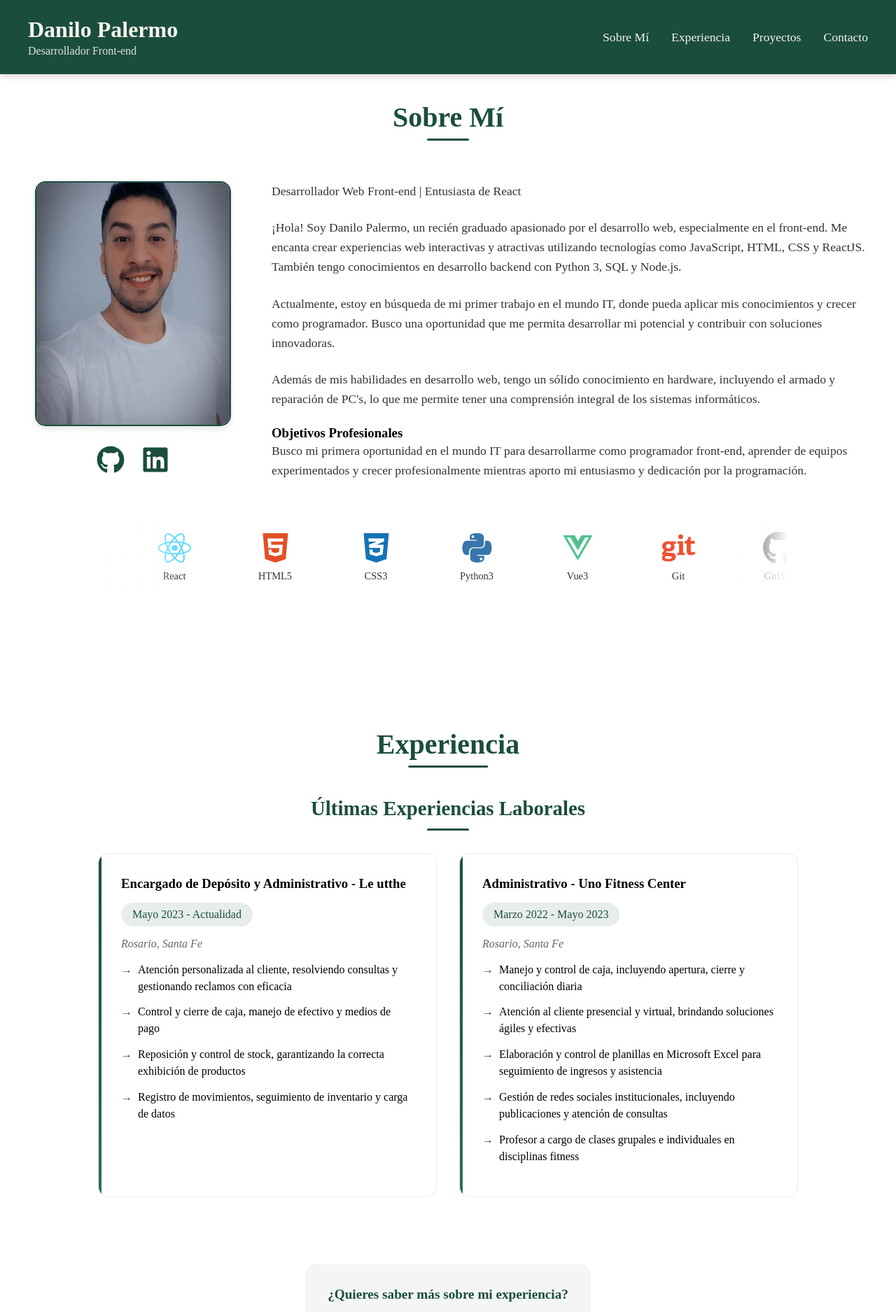
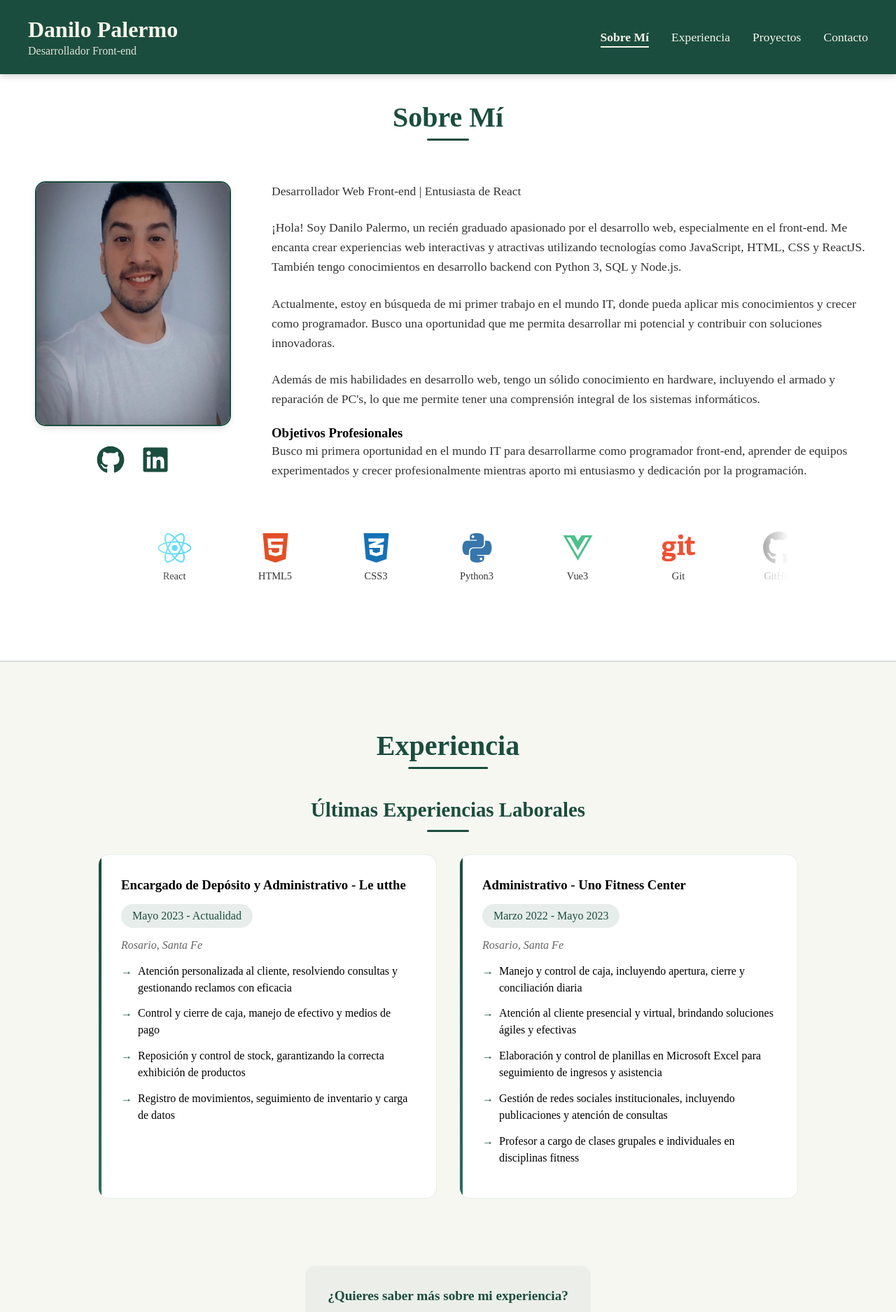
Before and after one commit to palermodp/portfolio, a React (Vite) app: page / in a window 1280 px wide. Shown: the top 1875 px of the page at 70% size. Built offline with nearby package versions, Linux system fonts and the light colour scheme.

Commit message:
Cambio visual en vistas

```diff
--- a/src/components/Experience/Experience.css
+++ b/src/components/Experience/Experience.css
@@ -1,7 +1,9 @@
 .experience {
   padding: 4rem 2rem;
-  background-color: #ffffff;
+  background-color: #f7f7f2;
   width: 100%;
+  position: relative;
+  border-top: 2px solid rgba(27, 77, 62, 0.15);
 }
 
 .experience-content {
--- a/src/components/Header/Header.css
+++ b/src/components/Header/Header.css
@@ -76,8 +76,14 @@
   transition: width 0.3s ease;
 }
 
-.header-nav a:hover::after {
+.header-nav a:hover::after,
+.header-nav a.active::after {
   width: 100%;
+}
+
+.header-nav a.active {
+  font-weight: 600;
+  opacity: 1;
 }
 
 .menu-toggle {
--- a/src/components/Header/Header.jsx
+++ b/src/components/Header/Header.jsx
@@ -3,17 +3,34 @@ import { useState, useEffect } from 'react';
 import { FaBars, FaTimes } from 'react-icons/fa';
 
 const Header = () => {
+  const [isScrolled, setIsScrolled] = useState(false);
   const [isMenuOpen, setIsMenuOpen] = useState(false);
-  const [isScrolled, setIsScrolled] = useState(false);
+  const [activeSection, setActiveSection] = useState('');
 
   useEffect(() => {
     const handleScroll = () => {
       setIsScrolled(window.scrollY > 50);
+
+      const sections = ['about', 'experience', 'projects', 'contact'];
+      const current = sections.find(section => {
+        const element = document.getElementById(section);
+        if (element) {
+          const rect = element.getBoundingClientRect();
+          return rect.top <= 100 && rect.bottom >= 100;
+        }
+        return false;
+      });
+
+      setActiveSection(current || '');
     };
 
     window.addEventListener('scroll', handleScroll);
     return () => window.removeEventListener('scroll', handleScroll);
   }, []);
+
+  const toggleMenu = () => {
+    setIsMenuOpen(!isMenuOpen);
+  };
 
   return (
     <header className={`header ${isScrolled ? 'scrolled' : ''}`}>
@@ -23,20 +40,48 @@ const Header = () => {
           <span className="header-subtitle">Desarrollador Front-end</span>
         </div>
 
-        <button
-          className="menu-toggle"
-          onClick={() => setIsMenuOpen(!isMenuOpen)}
-          aria-label="Toggle menu"
-        >
+        <button className="menu-toggle" onClick={toggleMenu}>
           {isMenuOpen ? <FaTimes /> : <FaBars />}
         </button>
 
         <nav className={`header-nav ${isMenuOpen ? 'active' : ''}`}>
           <ul>
-            <li><a href="#about" onClick={() => setIsMenuOpen(false)}>Sobre Mí</a></li>
-            <li><a href="#experience" onClick={() => setIsMenuOpen(false)}>Experiencia</a></li>
-            <li><a href="#projects" onClick={() => setIsMenuOpen(false)}>Proyectos</a></li>
-            <li><a href="#contact" onClick={() => setIsMenuOpen(false)}>Contacto</a></li>
+            <li>
+              <a
+                href="#about"
+                className={activeSection === 'about' ? 'active' : ''}
+                onClick={() => setIsMenuOpen(false)}
+              >
+                Sobre Mí
+              </a>
+            </li>
+            <li>
+              <a
+                href="#experience"
+                className={activeSection === 'experience' ? 'active' : ''}
+                onClick={() => setIsMenuOpen(false)}
+              >
+                Experiencia
+              </a>
+            </li>
+            <li>
+              <a
+                href="#projects"
+                className={activeSection === 'projects' ? 'active' : ''}
+                onClick={() => setIsMenuOpen(false)}
+              >
+                Proyectos
+              </a>
+            </li>
+            <li>
+              <a
+                href="#contact"
+                className={activeSection === 'contact' ? 'active' : ''}
+                onClick={() => setIsMenuOpen(false)}
+              >
+                Contacto
+              </a>
+            </li>
           </ul>
         </nav>
       </div>
--- a/src/components/Projects/Projects.css
+++ b/src/components/Projects/Projects.css
@@ -1,6 +1,6 @@
 .projects {
   padding: 4rem 2rem;
-  background-color: #1B4D3E;
+  background-color: #2d6957;
   width: 100%;
 }
 
--- a/src/components/TechCarousel/TechCarousel.css
+++ b/src/components/TechCarousel/TechCarousel.css
@@ -65,11 +65,45 @@
 
 @media (max-width: 768px) {
   .tech-carousel {
-    width: 90%;
+    width: 95%;
+    margin: 1rem auto;
+  }
+
+  .carousel-track {
+    gap: 2rem;
+    animation: scroll 20s linear infinite;
+  }
+
+  .tech-item {
+    padding: 0.5rem;
   }
 
   .tech-item svg {
-    width: 2.5rem;
-    height: 2.5rem;
+    width: 2rem;
+    height: 2rem;
+  }
+
+  .tech-item span {
+    font-size: 0.8rem;
+  }
+
+  .tech-carousel::before,
+  .tech-carousel::after {
+    width: 50px;
   }
 }
+
+@media (max-width: 480px) {
+  .tech-carousel {
+    width: 100%;
+  }
+
+  .carousel-track {
+    gap: 1.5rem;
+  }
+
+  .tech-item svg {
+    width: 1.8rem;
+    height: 1.8rem;
+  }
+}
```
